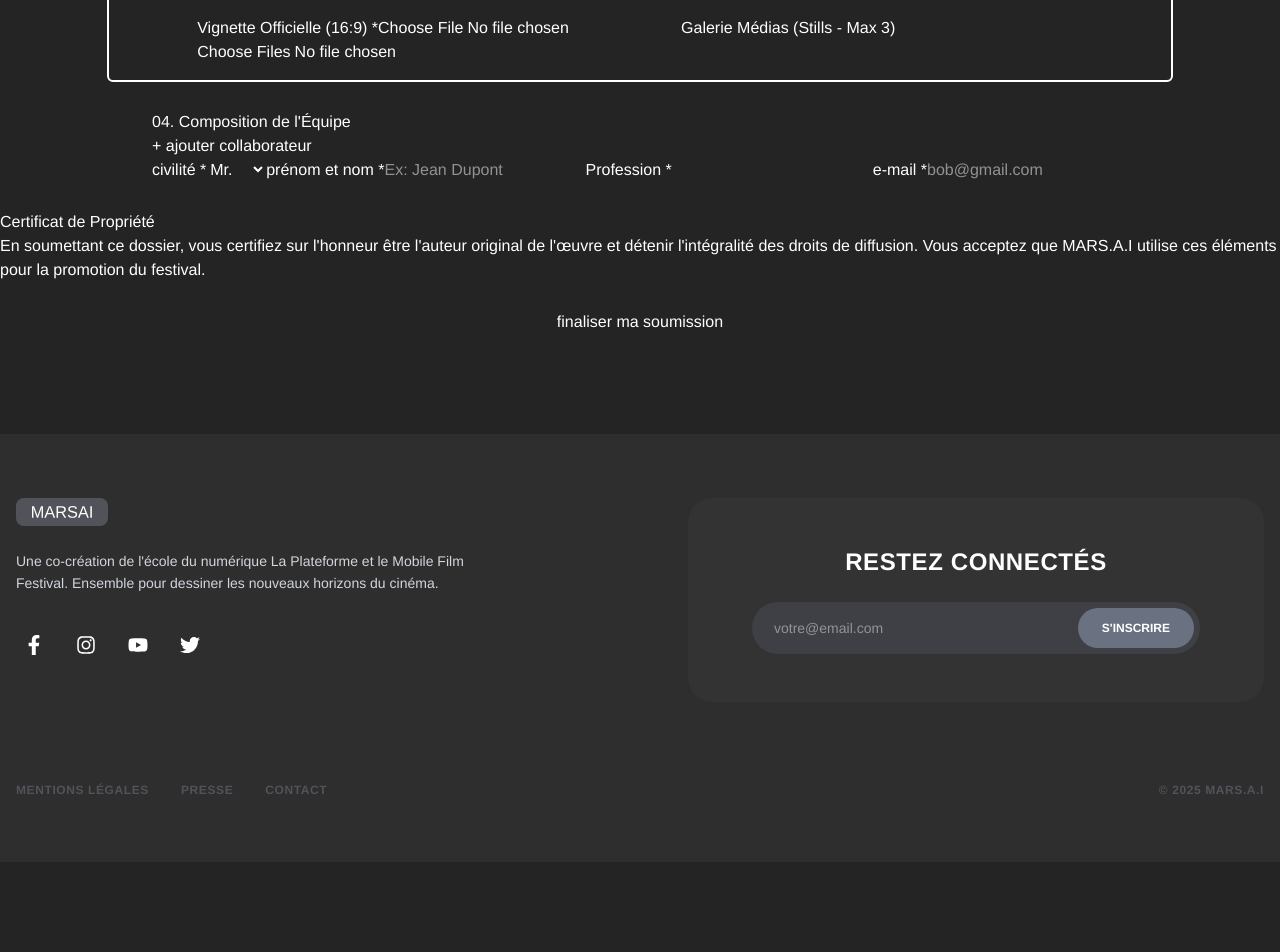
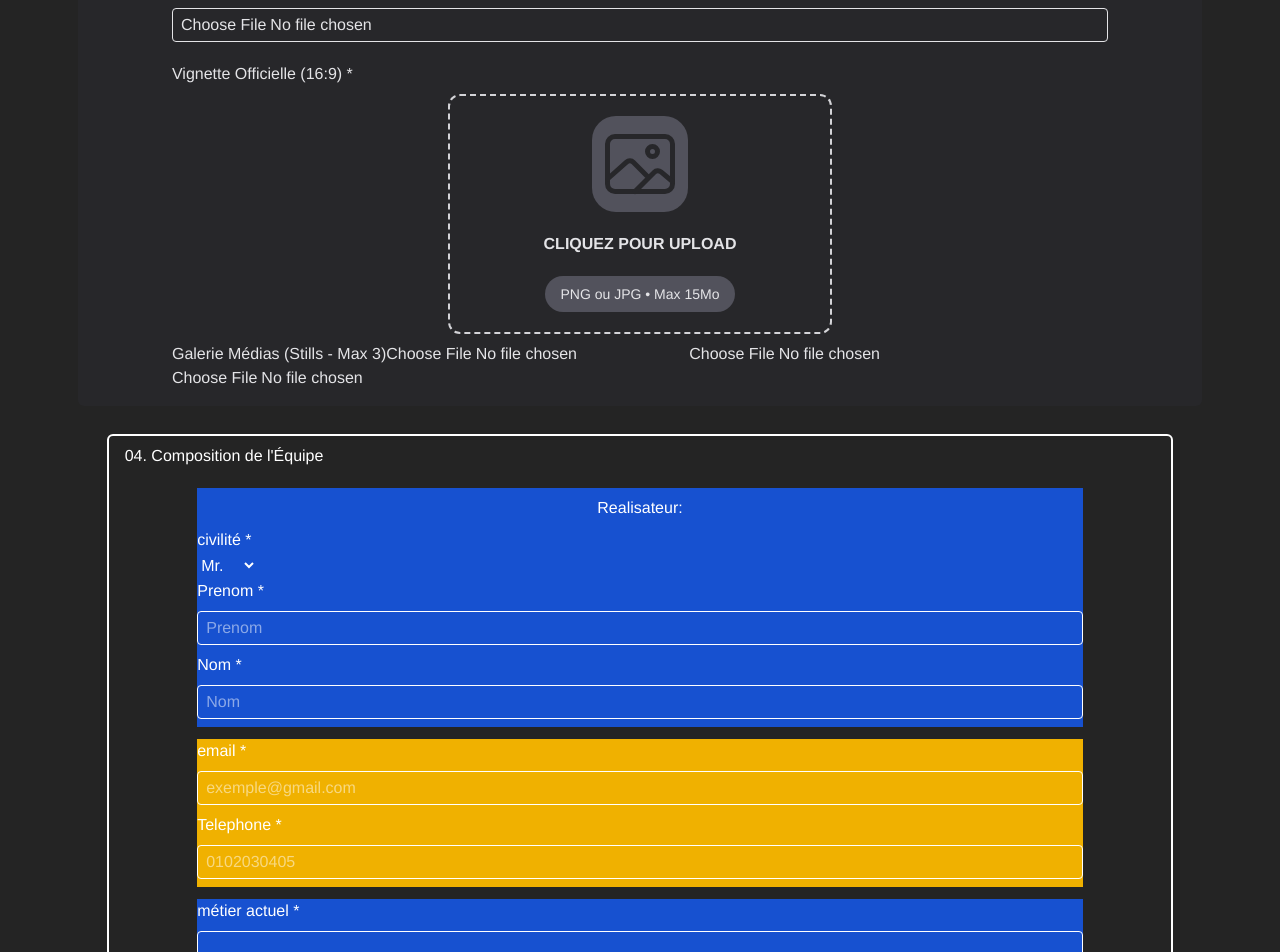
Before and after one commit to Gersho/marsai-front, a React (Vite) app: page /submit in a window 1280 px wide. Shown: the part 1440-2392 px from the top of the page. Before the commit the page ends 2302 px from the top, so only its background shows below. Built offline with nearby package versions, Linux system fonts and the light colour scheme.

Commit message:
merge dev

```diff
--- a/src/components/MovieSubmit/MovieSubmitDeliverables.jsx
+++ b/src/components/MovieSubmit/MovieSubmitDeliverables.jsx
@@ -1,6 +1,9 @@
+import { IoImageOutline } from "react-icons/io5";
+
+
 function MovieSubmitDeliverables() {
     return (
-        <div className="border-2 border-gray rounded-md w-5/6 flex flex-col items-center pb-4 gap-3">
+        <div className=" border-zinc-600 rounded-md  flex flex-col items-center pb-4 gap-3 bg-zinc-800 text-zinc-200">
             <h2 className="px-4 py-2 self-start">03. Livrables & Accessibilité</h2>
 
             <div className="w-5/6 flex flex-col">
@@ -23,13 +26,26 @@ function MovieSubmitDeliverables() {
 
             </div>
 
-            <div className="w-5/6 ">
+            <div className="w-5/6">
 
-                <label htmlFor="form-cover-image">Vignette Officielle (16:9) *</label>
-                <input type="file" id="form-cover-image" name="cover-image"></input>
+                <label className="flex flex-col items-center" htmlFor="form-cover-image">
+                    <p className="self-start">Vignette Officielle (16:9) *</p>
+                    <div className="flex flex-col items-center gap-5 m-2 w-full max-w-sm bg-zinc-800 p-5 rounded-xl border-2 border-zinc-300 border-dashed hover:bg-zinc-900" >
+                        <div className="p-2 rounded-3xl bg-zinc-600">
+                            <IoImageOutline className="text-zinc-800" size={80} />
+                            <input className="hidden" type="file" id="form-cover-image" name="cover-image"></input>
+                        </div>
+                        <p className="uppercase text-zinc-200 font-bold">Cliquez pour upload</p>
+                        <p className="py-2 px-4 bg-zinc-600 text-zinc-200 rounded-3xl  text-sm">PNG ou JPG • Max 15Mo</p>
+                    </div>
+                </label>
 
-                <label htmlFor="form-still-image">Galerie Médias (Stills - Max 3)</label>
-                <input type="file" id="form-still-image" name="still-image" multiple></input>
+                <label htmlFor="form-still-image-a">Galerie Médias (Stills - Max 3)</label>
+                <input type="file" id="form-still-image-a" name="still-image-a"></input>
+                <label htmlFor="form-still-image-b" hidden>Galerie Médias deuxieme image</label>
+                <input type="file" id="form-still-image-b" name="still-image-b"></input>
+                <label htmlFor="form-still-image-c" hidden>Galerie Médias troisieme image</label>
+                <input type="file" id="form-still-image-c" name="still-image-c"></input>
             </div>
         </div>
     );
--- a/src/components/MovieSubmit/MovieSubmitTeamComposition.jsx
+++ b/src/components/MovieSubmit/MovieSubmitTeamComposition.jsx
@@ -1,14 +1,54 @@
 function MovieSubmitTeamComposition() {
     return (
-        <div>
-            <div>
-                <h2>04. Composition de l&apos;Équipe</h2>
-                <button>+  ajouter collaborateur</button>
+        <div className="border-2 border-gray rounded-md w-5/6 flex flex-col items-center gap-3">
+            <h2 className="px-4 py-2 self-start">04. Composition de l&apos;Équipe</h2>
+
+
+            <div className="flex flex-col w-5/6 bg-primary">
+                <p className="py-2 self-center">Realisateur:</p>
+                <div className="flex flex-col">
+                    <label htmlFor="form-director-gender">civilité *</label>
+                    <select className="w-fit py-1" name="form-director-gender" id="director-gender">
+                        <option value="mr">Mr.</option>
+                        <option value="mme">Mme.</option>
+                        <option value="mx">Mx.</option>
+                    </select>
+                </div>
+
+                <div className="flex flex-col">
+                    <label htmlFor="form-director-firstname">Prenom *</label>
+                    <input className="border border-gray rounded-sm min-w-full pl-2 py-1 my-2" id="form-director-firstname" type="text" name="director-firstname" placeholder="Prenom" title="Prenom du realisateur"
+                        required></input>
+                </div>
+                <label htmlFor="form-director-lastname">Nom *</label>
+                <input className="border border-gray rounded-sm min-w-full pl-2 py-1 my-2" id="form-director-lastname" type="text" name="director-lastname" placeholder="Nom" title="Nom du realisateur"
+                    required></input>
             </div>
+
+
+            <div className="flex flex-col w-5/6 bg-secondary">
+                <label htmlFor="form-director-email">email *</label>
+                <input className="border border-gray rounded-sm min-w-full pl-2 py-1 my-2" id="form-director-email" type="email" name="director-email" placeholder="exemple@gmail.com" title="email du realisateur"
+                    required></input>
+
+                <label htmlFor="form-director-phone">Telephone *</label>
+                <input className="border border-gray rounded-sm min-w-full pl-2 py-1 my-2" id="form-director-phone" type="text" name="director-phone" placeholder="0102030405" title="Numero de telephone du realisateur"
+                    required></input>
+            </div>
+
+            <div className="w-5/6 bg-primary">
+
+                <label htmlFor="form-director-job">métier actuel *</label>
+                <input className="border border-gray rounded-sm min-w-full pl-2 py-1 my-2" id="form-director-job" type="text" name="director-job" placeholder="" title="métier actuel du realisateur"
+                    required></input>
+
+            </div>
+
+
+
             <div>
 
                 <label htmlFor="form-collaborator-gender">civilité *</label>
-
                 <select name="form-collaborator-gender" id="collaborator-gender">
                     <option value="mr">Mr.</option>
                     <option value="mme">Mme.</option>
@@ -28,6 +68,7 @@ function MovieSubmitTeamComposition() {
                     required></input>
 
             </div>
+            <button className="border border-gray rounded-sm mr-2 px-2 self-center">+  ajouter collaborateur</button>
         </div>
     );
 }
--- a/src/pages/HomePage.jsx
+++ b/src/pages/HomePage.jsx
@@ -1,4 +1,5 @@
 import SectionProjet from '../components/Projet';
+
 import Hero from '../components/Hero';
 import Objectif from '../components/Objectif';
 import FilmsCompetition from '../components/FilmsCompet';
--- a/src/pages/SubmitMoviePage.jsx
+++ b/src/pages/SubmitMoviePage.jsx
@@ -8,7 +8,7 @@ function SubmitMoviePage() {
     return (
         <>
             <div className="py-25 flex flex-col items-center text-white">
-                <div>
+                <div className="flex flex-col items-center w-5/6 gap-4 pb-4">
                     <p>Appel à Projets 2026</p>
                     <h1>soumettre un film</h1>
                     <p>Transmettez les éléments techniques, l&apos;usage de l&apos;IA et la composition de votre équipe. Tous les champs marqués d&apos;une étoile (*) sont obligatoires.</p>
--- a/vite.config.js
+++ b/vite.config.js
@@ -8,4 +8,5 @@ export default defineConfig({
   plugins: [react(),
     tailwindcss()
   ],
+  server: {host:true, port: 5173}
 })
```
Also changed, not shown: 1 other file (tests, documents, lock files or other folders).
